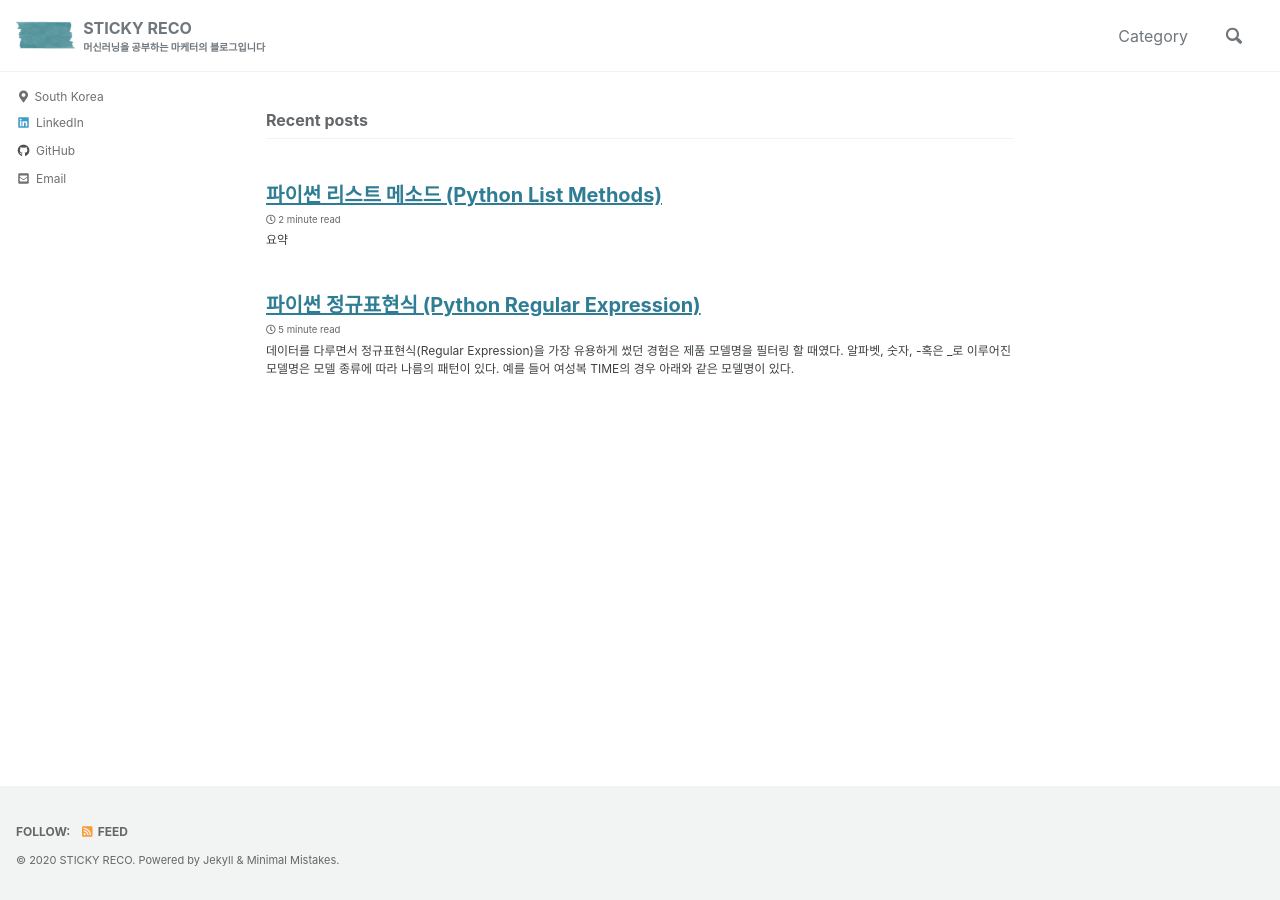
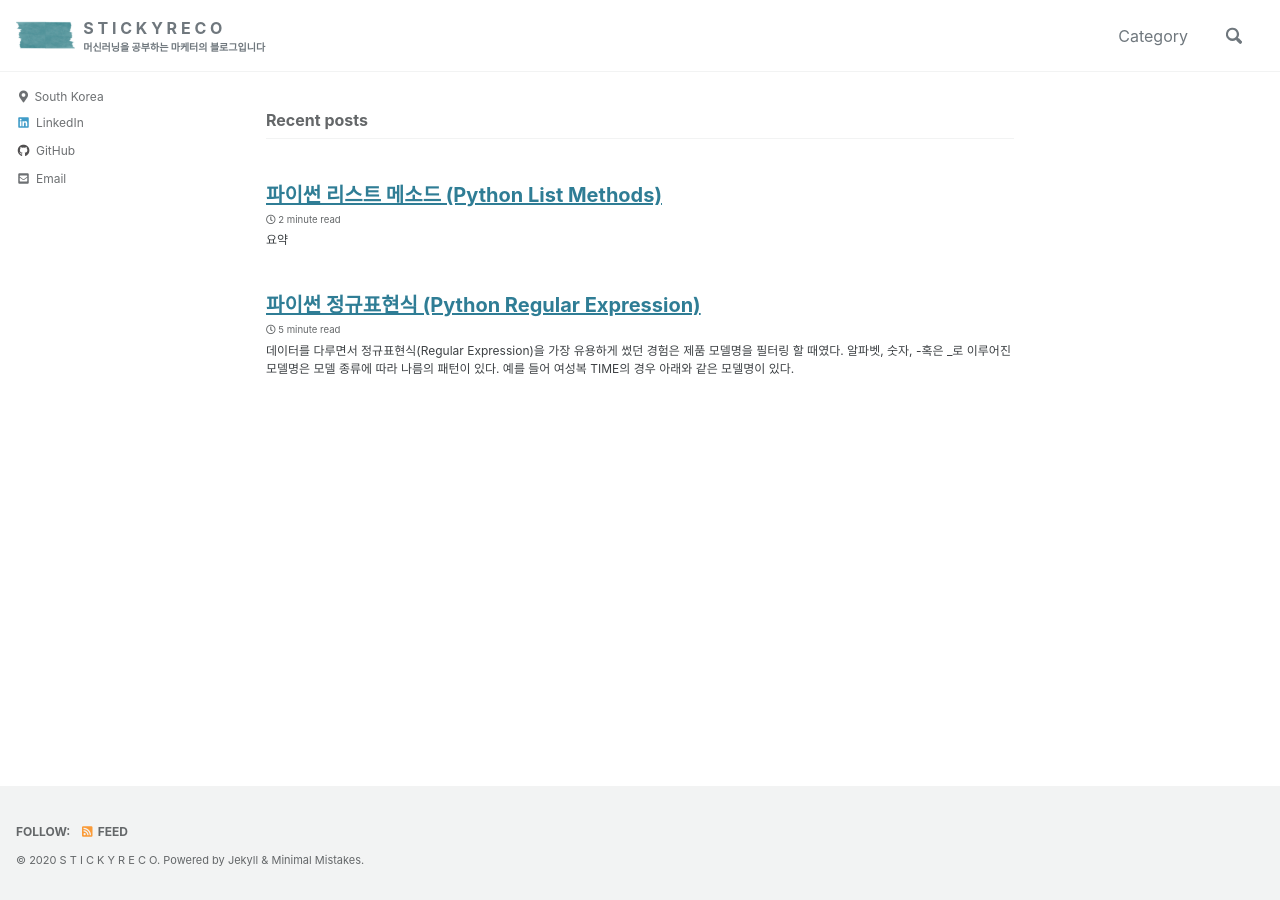
Before and after one commit to amoryoungakim/amoryoungakim.github.io, a Jekyll site: the page built from index.html, in a window 1280 px wide. Built offline with Jekyll 4.4.1, drawn with Linux system fonts in a browser that asks for light colours; cached includes are drawn as plain includes; the list of posts is cut into pages by our own code.

Commit message:
Update _config.yml

```diff
--- a/_config.yml
+++ b/_config.yml
@@ -16,7 +16,7 @@ minimal_mistakes_skin    : "default" # "default", "air", "aqua", "contrast", "da
 
 # Site Settings
 locale                   : "en-US"
-title                    : "STICKY RECO"
+title                    : "S T I C K Y R E C O"
 title_separator          : "-"
 subtitle                 : "머신러닝을 공부하는 마케터의 블로그입니다"
 name                     : #"x"
```
